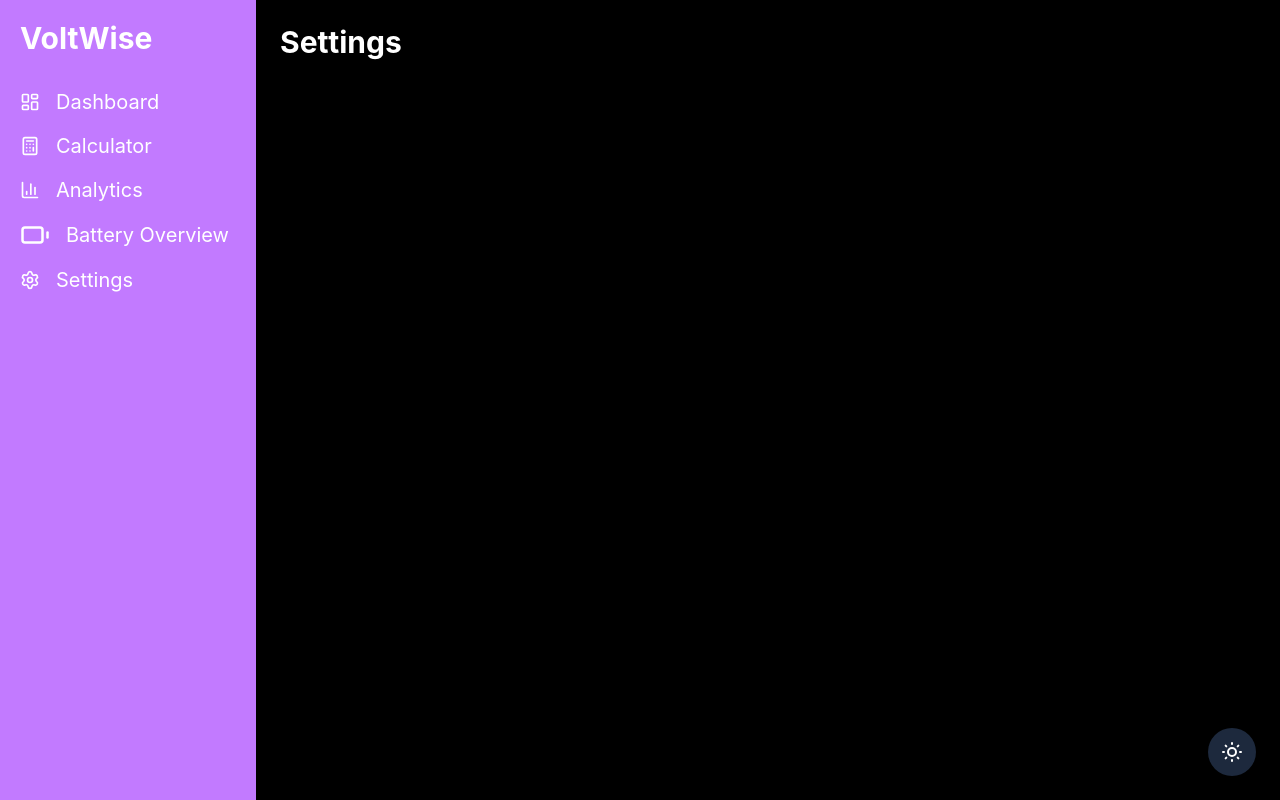
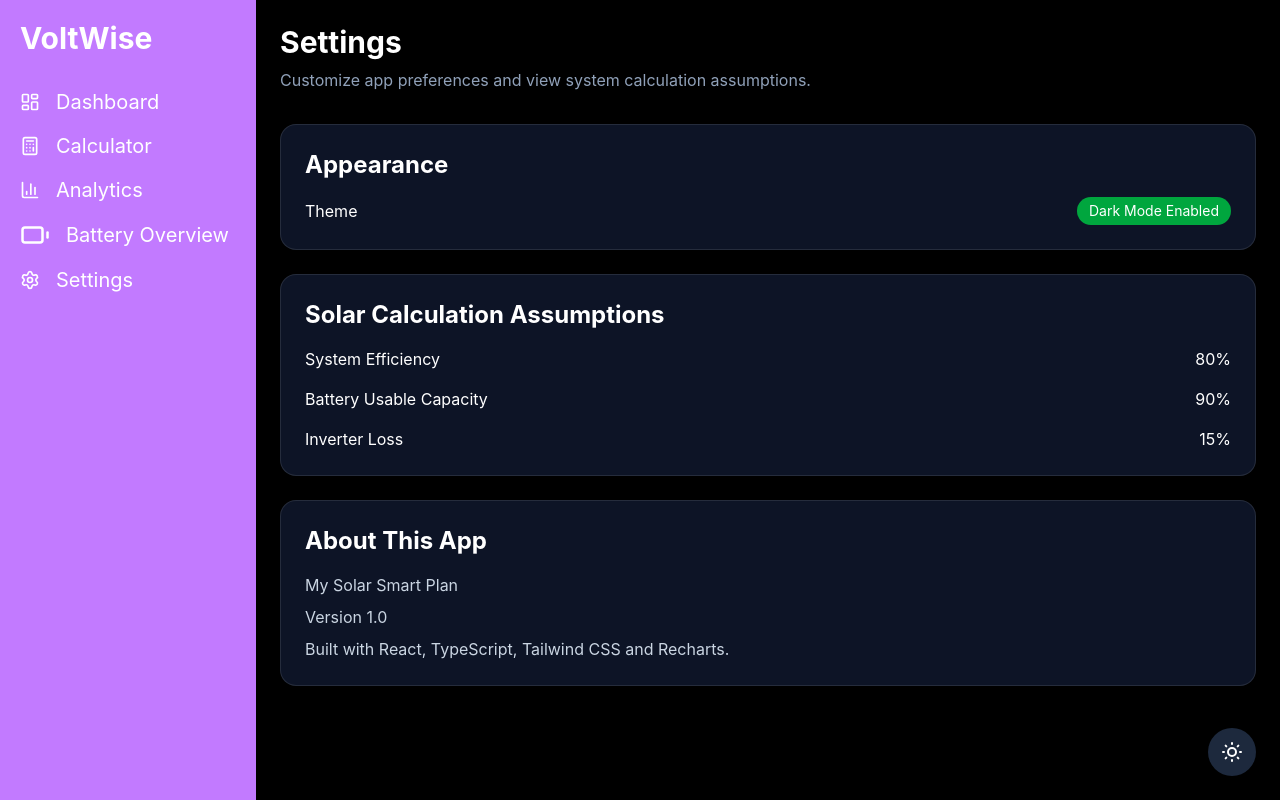
Before and after one commit to onaolapomay/My-solar-smart-plan, a React (Vite) app: page /settings in a window 1280 px wide. Built offline with nearby package versions, Linux system fonts and the light colour scheme.

Commit message:
added settings file

```diff
--- a/src/pages/Settings.tsx
+++ b/src/pages/Settings.tsx
@@ -1,9 +1,74 @@
 const Settings = () => {
-    return (
-        <div className="text-3xl font-bold">
-            <h1>Settings</h1>
+  return (
+    <div>
+      <h1 className='text-3xl font-bold mb-2'>
+        Settings
+      </h1>
+
+      <p className='text-slate-400 mb-8'>
+        Customize app preferences and view
+        system calculation assumptions.
+      </p>
+
+      <div className='space-y-6'>
+
+        <div className='bg-slate-900/90 border border-white/10 rounded-2xl p-6'>
+          <h2 className='text-2xl font-bold mb-4'>
+            Appearance
+          </h2>
+
+          <div className='flex items-center justify-between'>
+            <p>Theme</p>
+
+            <span className='bg-green-600 px-3 py-1 rounded-full text-sm'>
+              Dark Mode Enabled
+            </span>
+          </div>
         </div>
-    )
+
+        <div className='bg-slate-900/90 border border-white/10 rounded-2xl p-6'>
+          <h2 className='text-2xl font-bold mb-4'>
+            Solar Calculation Assumptions
+          </h2>
+
+          <div className='space-y-4'>
+
+            <div className='flex justify-between'>
+              <span>System Efficiency</span>
+              <span>80%</span>
+            </div>
+
+            <div className='flex justify-between'>
+              <span>Battery Usable Capacity</span>
+              <span>90%</span>
+            </div>
+
+            <div className='flex justify-between'>
+              <span>Inverter Loss</span>
+              <span>15%</span>
+            </div>
+
+          </div>
+        </div>
+
+        <div className='bg-slate-900/90 border border-white/10 rounded-2xl p-6'>
+          <h2 className='text-2xl font-bold mb-4'>
+            About This App
+          </h2>
+
+          <div className='space-y-2 text-slate-300'>
+            <p>My Solar Smart Plan</p>
+            <p>Version 1.0</p>
+            <p>
+              Built with React, TypeScript,
+              Tailwind CSS and Recharts.
+            </p>
+          </div>
+        </div>
+
+      </div>
+    </div>
+  )
 }
 
 export default Settings
```
